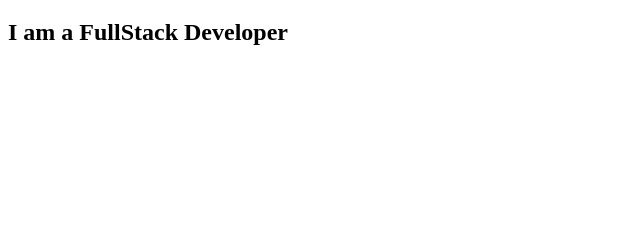
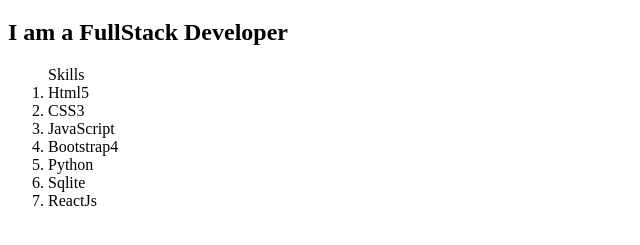
Before and after one commit to codeboxofficial/practice, a plain HTML site: page index.html in a window 1280 px wide. Shown: the part 61-306 px from the top of the page, without its empty margins (0-640 px from the left). Drawn offline with Linux system fonts and the light colour scheme.

Commit message:
added some code

```diff
--- a/index.html
+++ b/index.html
@@ -9,5 +9,15 @@
 <body>
     <h1>I am Charan Valluru</h1>
     <h2>I am a FullStack Developer</h2>
+    <ol>Skills
+        <li>Html5</li>
+        <li>CSS3</li>
+
+       <li>JavaScript</li>
+       <li>Bootstrap4</li>
+       <li>Python</li>
+       <li>Sqlite</li>
+       <li>ReactJs</li>
+    </ol>
 </body>
 </html>
```
